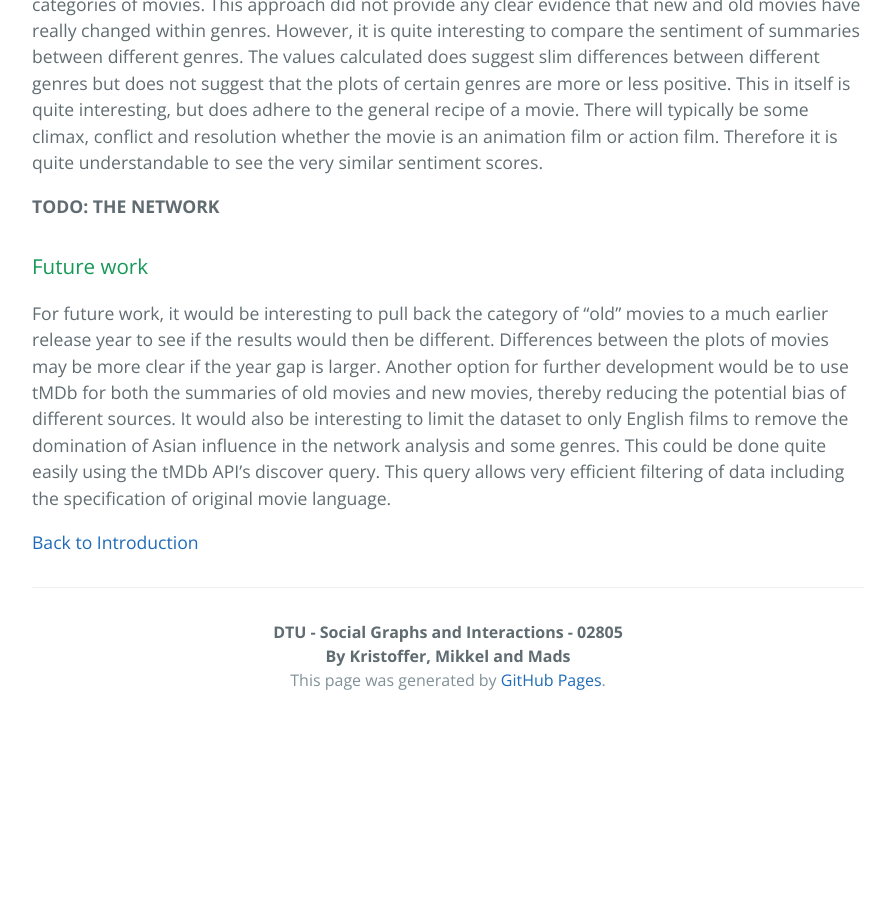
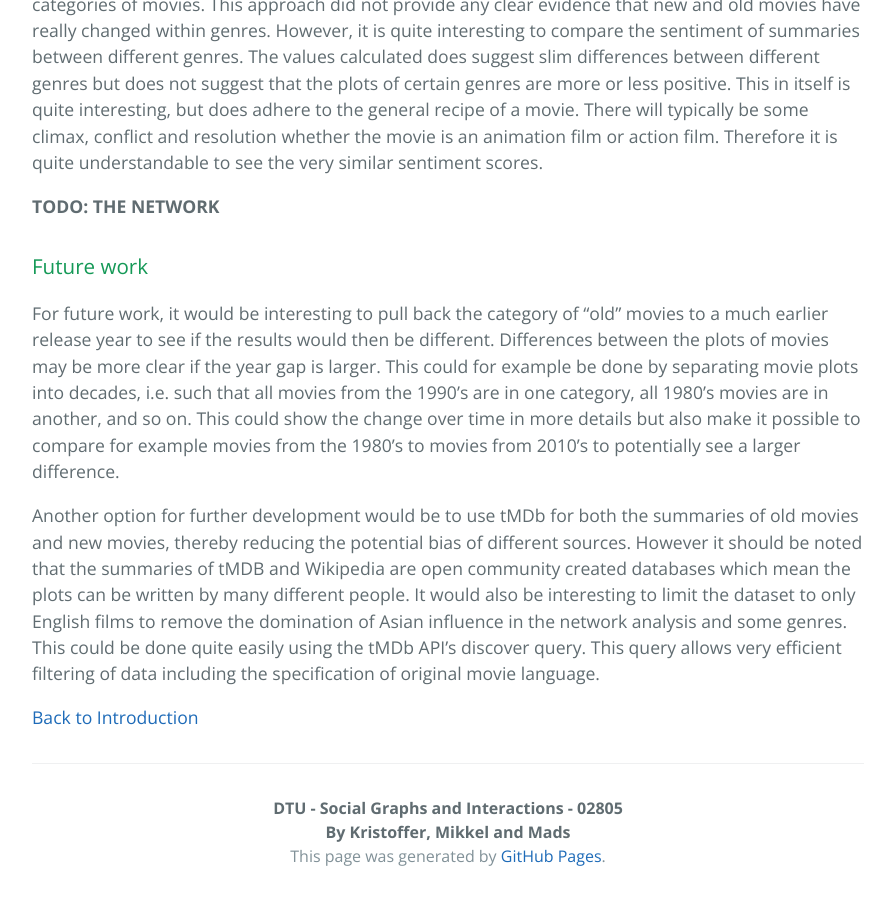
Before and after one commit to MBJohansen/Social-Graphs-Project, a Jekyll site: the page built from docs/conclusion.md, in a window 1280 px wide and 900 px high, scrolled down 1001 px. Shown: the whole window, without its empty margins (192-1084 px from the left). Built offline with Jekyll 4.4.1, drawn with Linux system fonts in a browser that asks for light colours; our own code applies the rules of GitHub Pages for plain Markdown files; before the commit the page ends 1725 px from its top, so only the background shows below that.

Commit message:
Website: Update

```diff
--- a/docs/conclusion.md
+++ b/docs/conclusion.md
@@ -16,6 +16,8 @@ The second approach utilized sentiment analysis to try and see the change in ton
 
 ### Future work
 
-For future work, it would be interesting to pull back the category of "old" movies to a much earlier release year to see if the results would then be different. Differences between the plots of movies may be more clear if the year gap is larger. Another option for further development would be to use tMDb for both the summaries of old movies and new movies, thereby reducing the potential bias of different sources. It would also be interesting to limit the dataset to only English films to remove the domination of Asian influence in the network analysis and some genres. This could be done quite easily using the tMDb API's discover query. This query allows very efficient filtering of data including the specification of original movie language.
+For future work, it would be interesting to pull back the category of "old" movies to a much earlier release year to see if the results would then be different. Differences between the plots of movies may be more clear if the year gap is larger. This could for example be done by separating movie plots into decades, i.e. such that all movies from the 1990's are in one category, all 1980's movies are in another, and so on. This could show the change over time in more details but also make it possible to compare for example movies from the 1980's to movies from 2010's to potentially see a larger difference.
+
+Another option for further development would be to use tMDb for both the summaries of old movies and new movies, thereby reducing the potential bias of different sources. However it should be noted that the summaries of tMDB and Wikipedia are open community created databases which mean the plots can be written by many different people. It would also be interesting to limit the dataset to only English films to remove the domination of Asian influence in the network analysis and some genres. This could be done quite easily using the tMDb API's discover query. This query allows very efficient filtering of data including the specification of original movie language.
 
 [Back to Introduction](index.md)
```
Also changed, not shown: docs/network.md (+1 -1 lines), docs/wordclouds.md (+3 -1 lines).
